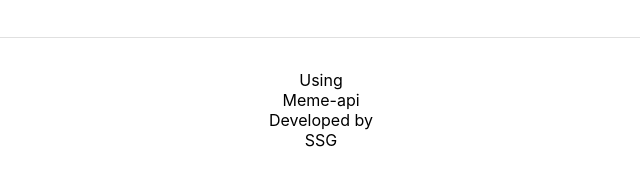
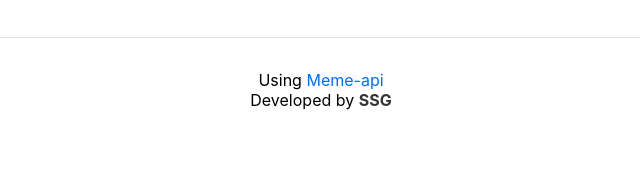
Before and after one commit to ssamilg/meme-generator, a Next.js app: page / in a window 1280 px wide. Shown: the part 771-950 px from the top of the page, without its empty margins (319-959 px from the left). After the commit the page ends 913 px from the top, so only its background shows below. Built offline with nearby package versions, Linux system fonts and the light colour scheme.

Commit message:
footer a class color added for recognition

```diff
--- a/styles/Home.module.css
+++ b/styles/Home.module.css
@@ -23,10 +23,12 @@
 }
 
 .footer a {
-  display: flex;
-  justify-content: center;
-  align-items: center;
-  flex-grow: 1;
+  color: #0070f3;
+}
+
+.ssgSignature a{
+  font-weight: 700;
+  color: #333;
 }
 
 .title a {
```
